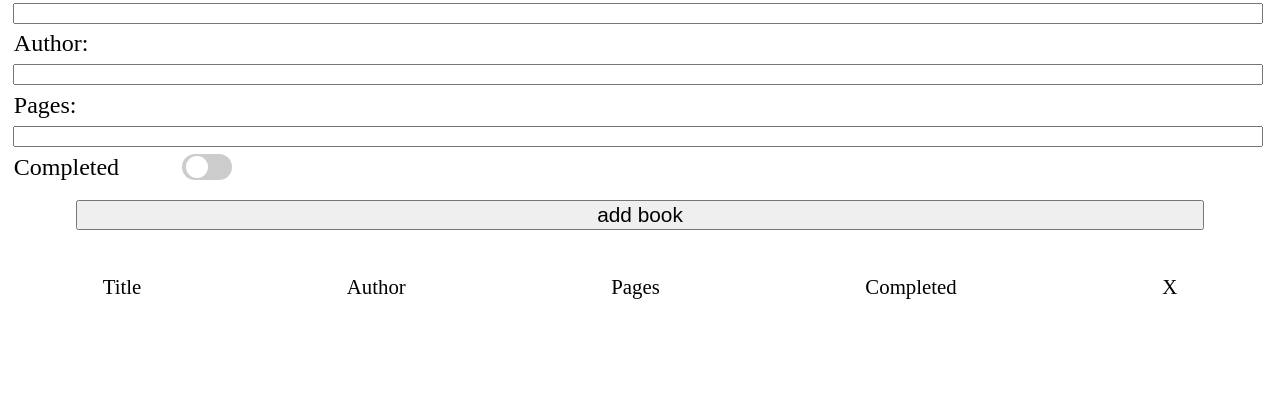
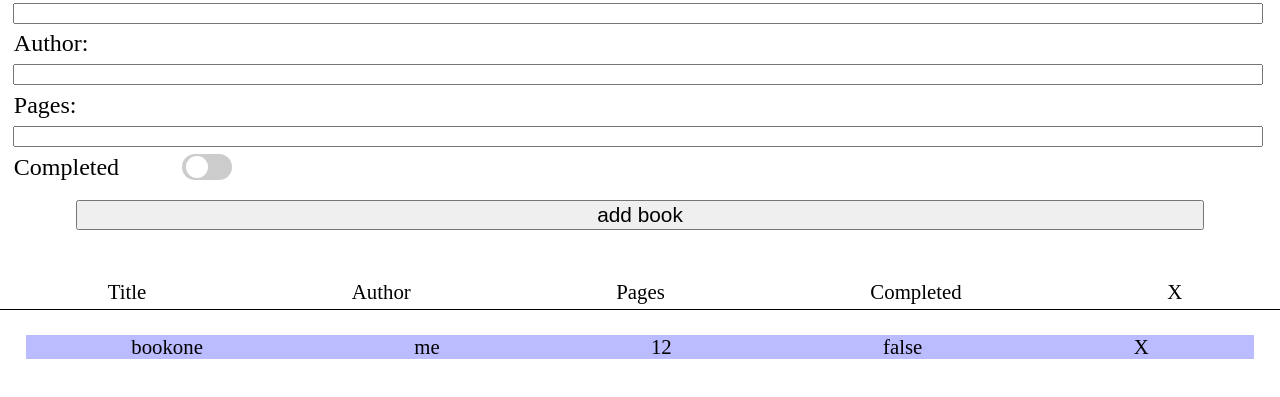
Before and after one commit to Michaelleojacob/mybooklistv2, a website built with webpack: page src/template.html in a window 1280 px wide. Shown: the part 149-546 px from the top of the page. Built offline with nearby package versions, Linux system fonts and the light colour scheme.

Commit message:
playing around with some ideas, styling and thoughts

```diff
--- a/src/uiclass/dynamicui/dynamicui.css
+++ b/src/uiclass/dynamicui/dynamicui.css
@@ -0,0 +1,10 @@
+.mydiv {
+	display: flex;
+	flex: 1;
+	flex-wrap: wrap;
+	justify-content: space-around;
+	font-size: 1.3rem;
+	width: 96%;
+	margin: 2%;
+	background: rgba(0, 0, 255, 0.267);
+}
--- a/src/uiclass/dynamicui/dynamicui.js
+++ b/src/uiclass/dynamicui/dynamicui.js
@@ -0,0 +1,50 @@
+import './dynamicui.css';
+
+const myobj = {
+	title: 'bookone',
+	author: 'me',
+	pages: 12,
+	completed: false,
+};
+
+document.addEventListener('DOMContentLoaded', e => {
+	(function () {
+		const wrapObj = {
+			init: function (myobj) {
+				this.cacheDom(myobj);
+				this.parentElement();
+				this.childElements(this.title);
+				this.childElements(this.author);
+				this.childElements(this.pages);
+				this.childElements(this.completed);
+				this.childElements('X');
+			},
+			cacheDom: function (obj) {
+				this.testingparent = document.querySelector('.uiwrap');
+				console.log(this.testingparent);
+				this.title = obj.title;
+				this.author = obj.author;
+				this.pages = obj.pages;
+				this.completed = obj.completed;
+			},
+			parentElement: function () {
+				this.mydiv = document.createElement('div');
+				this.mydiv.classList.add('mydiv');
+				this.testingparent.appendChild(this.mydiv);
+			},
+			childElements: function (elementName) {
+				this.elementName = document.createElement('div');
+				this.elementName.classList.add(elementName, 'objproperty');
+				this.elementName.textContent = elementName;
+				this.mydiv.appendChild(this.elementName);
+			},
+		};
+		wrapObj.init(myobj);
+	})();
+});
+
+export default class dynamicUI {
+	static init(parent) {
+		// console.log(myobj);
+	}
+}
--- a/src/uiclass/staticui/staticui.css
+++ b/src/uiclass/staticui/staticui.css
@@ -2,6 +2,8 @@
 	display: flex;
 	width: 100%;
 	margin-top: 2%;
+	flex-direction: column;
+	flex-wrap: nowrap;
 }
 
 .uitableRow {
@@ -9,4 +11,6 @@
 	width: 100%;
 	justify-content: space-around;
 	font-size: 1.3rem;
+	padding: 5px;
+	border-bottom: 1px solid black;
 }
--- a/src/uiclass/uiclass.js
+++ b/src/uiclass/uiclass.js
@@ -1,7 +1,10 @@
 import staticUI from './staticui/staticui';
+import dynamicUI from './dynamicui/dynamicui';
 
 export default class UI {
 	static init(parent) {
 		staticUI.init(parent);
+		this.parentElement = document.querySelector('.uitableRow');
+		dynamicUI.init(this.parentElement);
 	}
 }
```
Also changed, not shown: dist/index.bundle.js.
